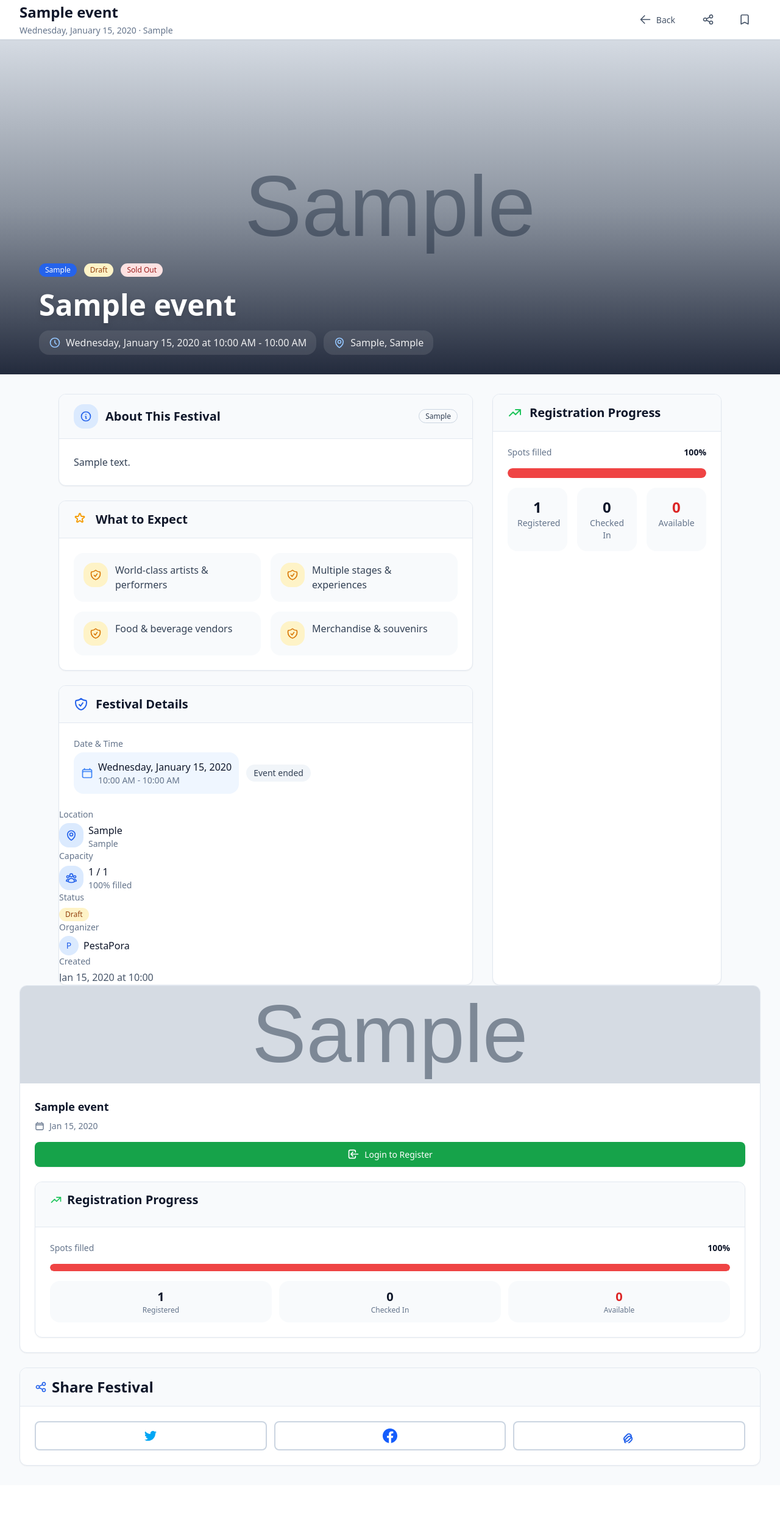
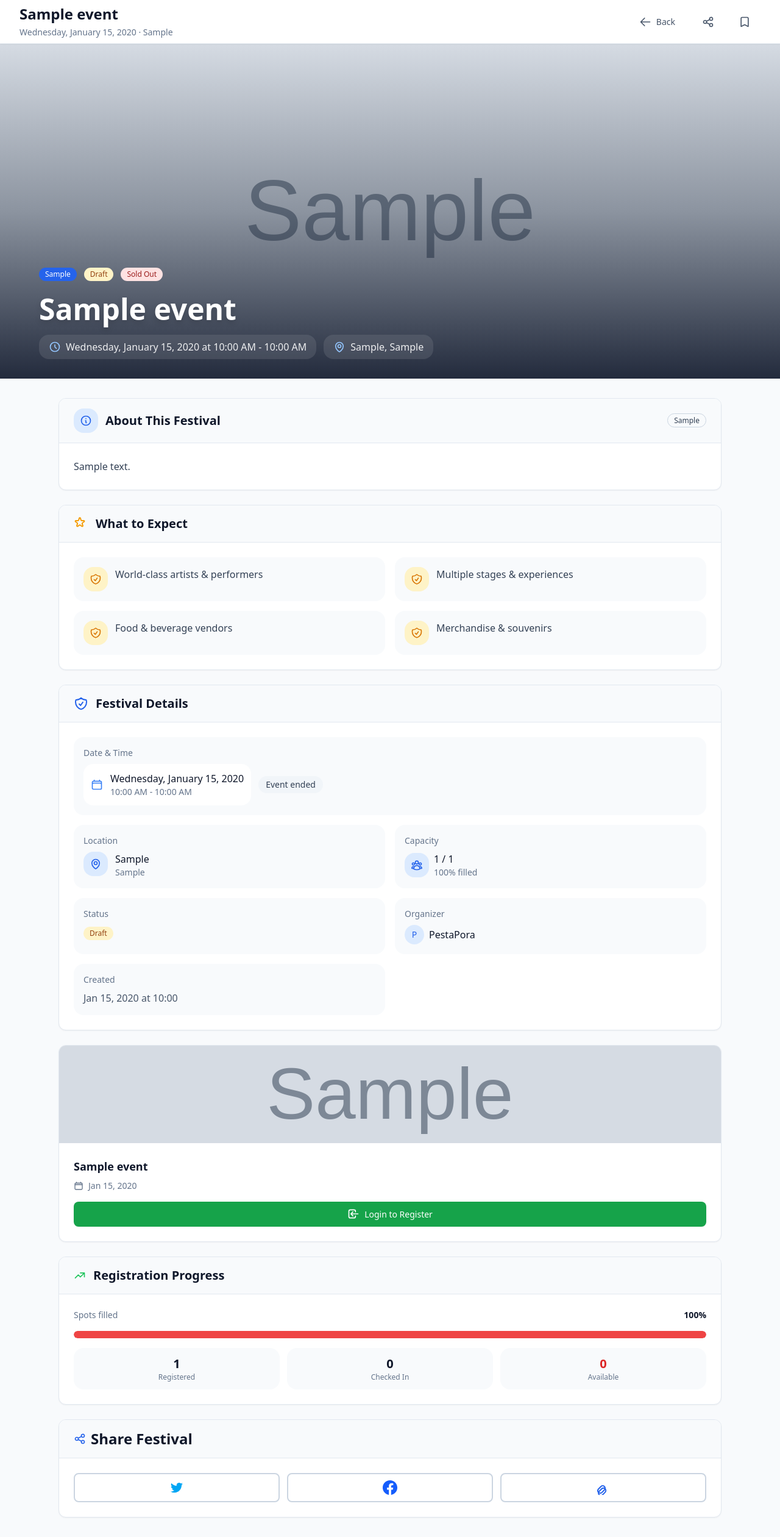
Before and after one commit to KalvinKL/Event-Manager, a Laravel app: page /events/1 in a window 1280 px wide. Shown: the whole page at 61% size. Before the commit the page ends 2405 px from the top, so only its background shows below. Run offline with Laravel 12, Linux system fonts and the light colour scheme; tables that the repository leaves empty hold one stand-in row (values such as "Sample post"); grey boxes marked "Sample" are stand-in pictures; style sheets or scripts are compiled from the project's sources.

Commit message:
memperbaiki ui event details

```diff
--- a/event-manager/resources/css/app.css
+++ b/event-manager/resources/css/app.css
@@ -540,6 +540,17 @@
     color: theme('colors.secondary.500');
 }
 
+@media (max-width: 639px) {
+    .page-title {
+        font-size: 1.125rem;
+        line-height: 1.25;
+    }
+
+    .page-subtitle {
+        line-height: 1.25;
+    }
+}
+
 .stat-card {
     background-color: white;
     border-radius: 0.75rem;
--- a/event-manager/resources/views/events/show.blade.php
+++ b/event-manager/resources/views/events/show.blade.php
@@ -6,7 +6,7 @@
 @endsection
 
 @section('header-actions')
-    <a href="{{ route('events.index') }}" class="btn btn-ghost">
+    <a href="{{ route('events.index') }}" class="btn btn-ghost" data-history-back>
         <svg class="w-5 h-5" fill="none" stroke="currentColor" viewBox="0 0 24 24" stroke-width="2">
             <path stroke-linecap="round" stroke-linejoin="round" d="M10.5 19.5L3 12m0 0l7.5-7.5M3 12h18" />
         </svg>
@@ -28,7 +28,7 @@
                 <path stroke-linecap="round" stroke-linejoin="round" d="M8.684 13.342C8.886 12.938 9 12.482 9 12c0-.482-.114-.938-.316-1.342m0 2.684a3 3 0 110-2.684m0 2.684l6.632 3.316m-6.632-6l6.632-3.316m0 0a3 3 0 105.367-2.684 3 3 0 00-5.367 2.684zm0 9.316a3 3 0 105.368 2.684 3 3 0 00-5.368-2.684z" />
             </svg>
         </button>
-        <button onclick="saveEvent()" class="btn btn-ghost p-2" aria-label="Save event">
+        <button onclick="saveEvent(event)" class="btn btn-ghost p-2" aria-label="Save event">
             <svg class="w-5 h-5" fill="none" stroke="currentColor" viewBox="0 0 24 24" stroke-width="2">
                 <path stroke-linecap="round" stroke-linejoin="round" d="M5 5a2 2 0 012-2h10a2 2 0 012 2v16l-7-3.5L5 21V5z" />
             </svg>
@@ -149,9 +149,9 @@
     </section>
 
     <div class="max-w-6xl mx-auto px-4 sm:px-6 lg:px-8">
-        <div class="flex lg:flex-row gap-8 min-w-0">
+        <div class="flex flex-col gap-6 min-w-0">
             <!-- Main Content -->
-            <div class="lg:col-span-8 space-y-6 min-w-0">
+            <div class="w-full space-y-6 min-w-0">
                 <!-- About Section -->
                 <section class="card animate-in overflow-hidden">
                     <div class="card-header flex flex-col sm:flex-row sm:items-center sm:justify-between gap-4">
@@ -168,7 +168,7 @@
                     <div class="card-body">
                         @if($event->description)
                             <div class="prose prose-secondary max-w-none text-secondary-700 leading-relaxed">
-                                {{ nl2br(e($event->description)) }}
+                                {!! nl2br(e($event->description)) !!}
                             </div>
                         @else
                             <div class="text-center py-12">
@@ -231,17 +231,20 @@
                         </h2>
                     </div>
                     <div class="card-body">
-                        <dl class="grid grid-cols-1 sm:grid-cols-2 gap-6">
-                            <div class="sm:col-span-2">
-                                <dt class="text-sm font-medium text-secondary-500 mb-1">Date & Time</dt>
-                                <dd class="flex flex-col sm:flex-row sm:items-center gap-3 text-secondary-900">
-                                    <div class="flex items-center gap-2 bg-primary-50 rounded-xl p-3">
-                                        <svg class="w-5 h-5 text-primary-500" fill="none" stroke="currentColor" viewBox="0 0 24 24" stroke-width="2">
+                        <dl class="grid grid-cols-1 md:grid-cols-2 gap-4">
+                            <div class="md:col-span-2 min-w-0 rounded-xl bg-secondary-50 p-4">
+                                <dt class="text-sm font-medium text-secondary-500 mb-2">Date & Time</dt>
+                                <dd class="flex flex-wrap items-center gap-3 text-secondary-900">
+                                    <div class="flex min-w-0 items-center gap-3 rounded-xl bg-white p-3">
+                                        <svg class="w-5 h-5 flex-shrink-0 text-primary-500" fill="none" stroke="currentColor" viewBox="0 0 24 24" stroke-width="2">
                                             <path stroke-linecap="round" stroke-linejoin="round" d="M6.75 3v2.25M17.25 3v2.25M3 18.75V7.5a2.25 2.25 0 012.25-2.25h13.5A2.25 2.25 0 0121 7.5v11.25m-18 0A2.25 2.25 0 005.25 21h13.5A2.25 2.25 0 0021 18.75m-18 0v-7.5A2.25 2.25 0 015.25 9h13.5A2.25 2.25 0 0121 11.25v7.5" />
                                         </svg>
-                                        <div>
-                                            <p class="font-medium">{{ $event->start_date->format('l, F d, Y') }}</p>
-                                            <p class="text-sm text-secondary-500">{{ $event->start_date->format('g:i A') }} - {{ $event->end_date->format('g:i A') }}</p>
+                                        <div class="min-w-0">
+                                            <p class="font-medium text-sm sm:text-base">
+                                                <span class="hidden sm:inline">{{ $event->start_date->format('l, F d, Y') }}</span>
+                                                <span class="sm:hidden">{{ $event->start_date->format('D, M d, Y') }}</span>
+                                            </p>
+                                            <p class="text-xs sm:text-sm text-secondary-500">{{ $event->start_date->format('g:i A') }} - {{ $event->end_date->format('g:i A') }}</p>
                                         </div>
                                     </div>
                                     @if($daysUntil > 0 && $isUpcoming)
@@ -253,22 +256,21 @@
                                             Event ended
                                         </span>
                                     @endif
-                                </div>
                             </dd>
                         </div>
 
-                        <div>
-                            <dt class="text-sm font-medium text-secondary-500 mb-1">Location</dt>
-                            <dd class="flex items-start gap-2 text-secondary-900">
+                        <div class="min-w-0 rounded-xl bg-secondary-50 p-4">
+                            <dt class="text-sm font-medium text-secondary-500 mb-2">Location</dt>
+                            <dd class="flex min-w-0 items-start gap-3 text-secondary-900">
                                 <div class="w-10 h-10 rounded-xl bg-primary-100 text-primary-600 flex items-center justify-center flex-shrink-0">
                                     <svg class="w-5 h-5" fill="none" stroke="currentColor" viewBox="0 0 24 24" stroke-width="2">
                                         <path stroke-linecap="round" stroke-linejoin="round" d="M15 10.5a3 3 0 11-6 0 3 3 0 016 0z" />
                                         <path stroke-linecap="round" stroke-linejoin="round" d="M19.5 10.5c0 7.142-7.5 11.25-7.5 11.25S4.5 17.642 4.5 10.5a7.5 7.5 0 0115 0z" />
                                     </svg>
                                 </div>
-                                <div>
+                                <div class="min-w-0">
                                     @if($event->location)
-                                        <p class="font-medium">{{ $event->location }}</p>
+                                        <p class="font-medium break-words">{{ $event->location }}</p>
                                     @else
                                         <p class="text-secondary-500">TBA</p>
                                     @endif
@@ -279,8 +281,8 @@
                             </dd>
                         </div>
 
-                        <div>
-                            <dt class="text-sm font-medium text-secondary-500 mb-1">Capacity</dt>
+                        <div class="min-w-0 rounded-xl bg-secondary-50 p-4">
+                            <dt class="text-sm font-medium text-secondary-500 mb-2">Capacity</dt>
                             <dd class="flex items-center gap-2 text-secondary-900">
                                 <div class="w-10 h-10 rounded-xl bg-primary-100 text-primary-600 flex items-center justify-center flex-shrink-0">
                                     <svg class="w-5 h-5" fill="none" stroke="currentColor" viewBox="0 0 24 24" stroke-width="2">
@@ -296,8 +298,8 @@
                             </dd>
                         </div>
 
-                        <div>
-                            <dt class="text-sm font-medium text-secondary-500 mb-1">Status</dt>
+                        <div class="min-w-0 rounded-xl bg-secondary-50 p-4">
+                            <dt class="text-sm font-medium text-secondary-500 mb-2">Status</dt>
                             <dd>
                                 <span class="badge px-3 py-1.5 font-medium
                                     @if($event->status === 'published') badge-success
@@ -308,8 +310,8 @@
                             </dd>
                         </div>
 
-                        <div>
-                            <dt class="text-sm font-medium text-secondary-500 mb-1">Organizer</dt>
+                        <div class="min-w-0 rounded-xl bg-secondary-50 p-4">
+                            <dt class="text-sm font-medium text-secondary-500 mb-2">Organizer</dt>
                             <dd class="flex items-center gap-2 text-secondary-900">
                                 <div class="w-8 h-8 rounded-full bg-primary-100 text-primary-600 flex items-center justify-center">
                                     <span class="font-medium text-sm">P</span>
@@ -318,67 +320,19 @@
                             </dd>
                         </div>
 
-                        <div class="sm:col-span-2">
-                            <dt class="text-sm font-medium text-secondary-500 mb-1">Created</dt>
+                        <div class="min-w-0 rounded-xl bg-secondary-50 p-4">
+                            <dt class="text-sm font-medium text-secondary-500 mb-2">Created</dt>
                             <dd class="text-secondary-600">{{ $event->created_at->format('M d, Y \a\t H:i') }}</dd>
                         </div>
                     </dl>
                 </div>
             </section>
 
-            <!-- Registration Progress -->
-            @if($event->max_attendees)
-            <section class="card animate-in" style="animation-delay: 0.2s;">
-                <div class="card-header">
-                    <h2 class="text-xl font-bold text-secondary-900 flex items-center gap-3">
-                        <svg class="w-6 h-6 text-success-500" fill="none" stroke="currentColor" viewBox="0 0 24 24" stroke-width="2">
-                            <path stroke-linecap="round" stroke-linejoin="round" d="M13 7h8m0 0v8m0-8l-8 8-4-4-6 6" />
-                        </svg>
-                        Registration Progress
-                    </h2>
-                </div>
-                <div class="card-body">
-                    <div class="space-y-4">
-                        <div class="flex justify-between text-sm">
-                            <span class="text-secondary-500">Spots filled</span>
-                            <span class="font-bold text-secondary-900">{{ $percentage }}%</span>
-                        </div>
-                        <div class="h-4 bg-secondary-100 rounded-full overflow-hidden">
-                            <div class="h-full rounded-full transition-all duration-700 ease-out
-                                @if($percentage >= 100) bg-danger-500
-                                @elseif($percentage >= 80) bg-warning-500
-                                @elseif($percentage >= 50) bg-primary-500
-                                @else bg-success-500 @endif"
-                                 style="width: {{ $percentage }}%"></div>
-                        </div>
-                        <div class="grid grid-cols-3 gap-4 text-center text-sm">
-                            <div class="p-4 rounded-xl bg-secondary-50">
-                                <p class="text-2xl font-bold text-secondary-900">{{ $registrationsCount }}</p>
-                                <p class="text-secondary-500">Registered</p>
-                            </div>
-                            <div class="p-4 rounded-xl bg-secondary-50">
-                                <p class="text-2xl font-bold text-secondary-900">{{ $checkedInCount }}</p>
-                                <p class="text-secondary-500">Checked In</p>
-                            </div>
-                            <div class="p-4 rounded-xl bg-secondary-50">
-                                <p class="text-2xl font-bold
-                                    @if($event->hasAvailableSlots()) text-success-600
-                                    @else text-danger-600 @endif">
-                                    {{ $event->hasAvailableSlots() ? $event->max_attendees - $registrationsCount : 0 }}
-                                </p>
-                                <p class="text-secondary-500">Available</p>
-                            </div>
-                        </div>
-                    </div>
-                </div>
-            </section>
-            @endif
         </div>
-    </div>
 
-    <!-- Sidebar -->
-    <div class="lg:col-span-4 min-w-0">
-        <div class="sticky top-24 space-y-6 animate-in" style="animation-delay: 0.1s;">
+    <!-- Registration and sharing -->
+    <aside class="w-full min-w-0">
+        <div class="space-y-6 animate-in" style="animation-delay: 0.1s;">
             <!-- Registration Card -->
             <div class="card overflow-hidden">
                 @if($event->image)
@@ -452,16 +406,19 @@
                         </a>
                     @endauth
 
-                    @if($event->max_attendees)
+                </div>
+            </div>
+
+            @if($event->max_attendees)
                         <!-- Registration Progress Card -->
-                        <div class="card mt-6">
+                        <div class="card">
                             <div class="card-header">
-                                <h4 class="font-semibold text-secondary-900 mb-4 flex items-center gap-2">
+                                <h2 class="text-xl font-bold text-secondary-900 flex items-center gap-3">
                                     <svg class="w-5 h-5 text-success-500" fill="none" stroke="currentColor" viewBox="0 0 24 24" stroke-width="2">
                                         <path stroke-linecap="round" stroke-linejoin="round" d="M13 7h8m0 0v8m0-8l-8 8-4-4-6 6" />
                                     </svg>
                                     Registration Progress
-                                </h4>
+                                </h2>
                             </div>
                             <div class="card-body">
                                 <div class="space-y-4">
@@ -498,12 +455,10 @@
                                 </div>
                             </div>
                         </div>
-                    @endif
-                </div>
-            </div>
+            @endif
 
             <!-- Share Festival Card -->
-            <div class="card mt-6">
+            <div class="card">
                 <div class="card-header">
                     <h3 class="font-semibold text-secondary-900 flex items-center gap-2">
                         <svg class="w-5 h-5 text-primary-600" fill="none" stroke="currentColor" viewBox="0 0 24 24" stroke-width="2">
@@ -534,9 +489,9 @@
                 </div>
             </div>
         </div>
-    </div>
+    </aside>
 </div>
-</section>
+</div>
 @endsection
 
 @section('scripts')
@@ -606,7 +561,7 @@
             }).catch(console.error);
         }
 
-        function saveEvent() {
+        function saveEvent(event) {
             // Toggle save state
             const btn = event.currentTarget;
             const icon = btn.querySelector('svg');
@@ -623,10 +578,27 @@
 
         // Add save event listener
         document.addEventListener('DOMContentLoaded', () => {
-            const saveBtn = document.querySelector('[onclick="saveEvent()"]');
-            if (saveBtn) {
-                saveBtn.addEventListener('click', saveEvent);
-            }
+            const backLink = document.querySelector('[data-history-back]');
+            backLink?.addEventListener('click', (event) => {
+                const hasSameOriginHistory = window.history.length > 1
+                    && document.referrer
+                    && new URL(document.referrer).origin === window.location.origin;
+
+                if (
+                    event.button !== 0
+                    || event.metaKey
+                    || event.ctrlKey
+                    || event.shiftKey
+                    || event.altKey
+                    || !hasSameOriginHistory
+                ) {
+                    return;
+                }
+
+                event.preventDefault();
+                window.history.back();
+            });
+
         });
     </script>
 @endsection
--- a/event-manager/resources/views/layouts/app.blade.php
+++ b/event-manager/resources/views/layouts/app.blade.php
@@ -125,8 +125,8 @@
         <main id="main-content" class="{{ ($hideSidebar ?? false) ? 'flex-1 flex flex-col min-w-0' : 'main-content flex-1 flex flex-col min-w-0' }}">
             <!-- Top Bar -->
             <header class="top-bar">
-                <div class="flex items-center justify-between h-16 px-4 sm:px-6 lg:px-8">
-                    <div class="flex items-center gap-4">
+                <div class="flex min-h-16 items-center justify-between py-2 px-4 sm:px-6 lg:px-8">
+                    <div class="flex min-w-0 flex-1 items-center gap-4">
                         @unless($hideSidebar ?? false)
                         <button id="sidebar-toggle"
                                 class="lg:hidden p-2 rounded-lg text-secondary-500 hover:text-secondary-700 hover:bg-secondary-100 transition-colors"
@@ -138,12 +138,12 @@
                             </svg>
                         </button>
                         @endunless
-                        <div>
+                        <div class="min-w-0">
                             @yield('title')
                         </div>
                     </div>
 
-                    <div class="flex items-center gap-3">
+                    <div class="flex flex-shrink-0 items-center gap-3">
                         @yield('header-actions')
                     </div>
                 </div>
```
Also changed, not shown: event-manager/resources/views/categories/index.blade.php (+7 -7 lines), event-manager/resources/views/welcome.blade.php (+9 -9 lines).
